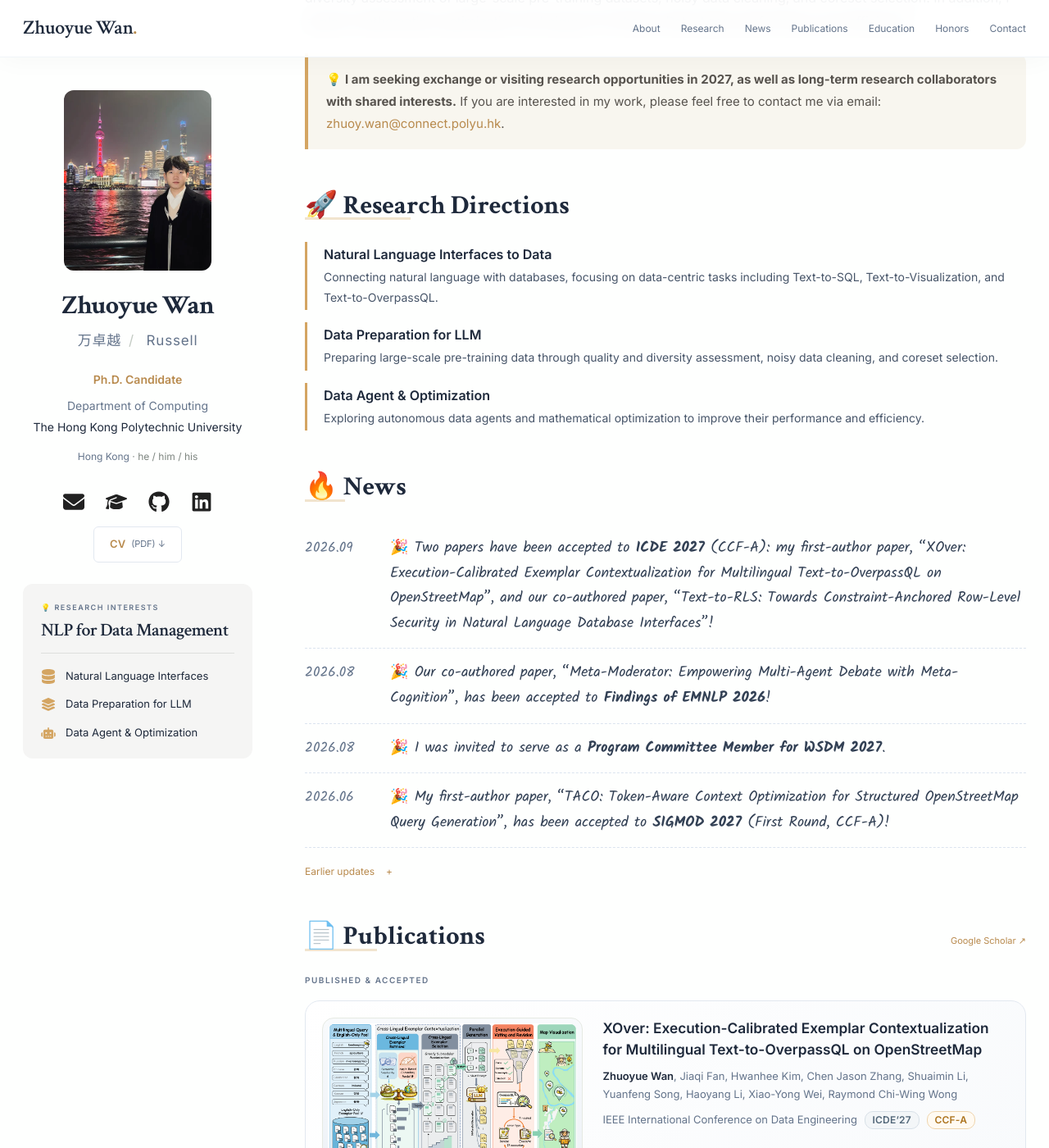
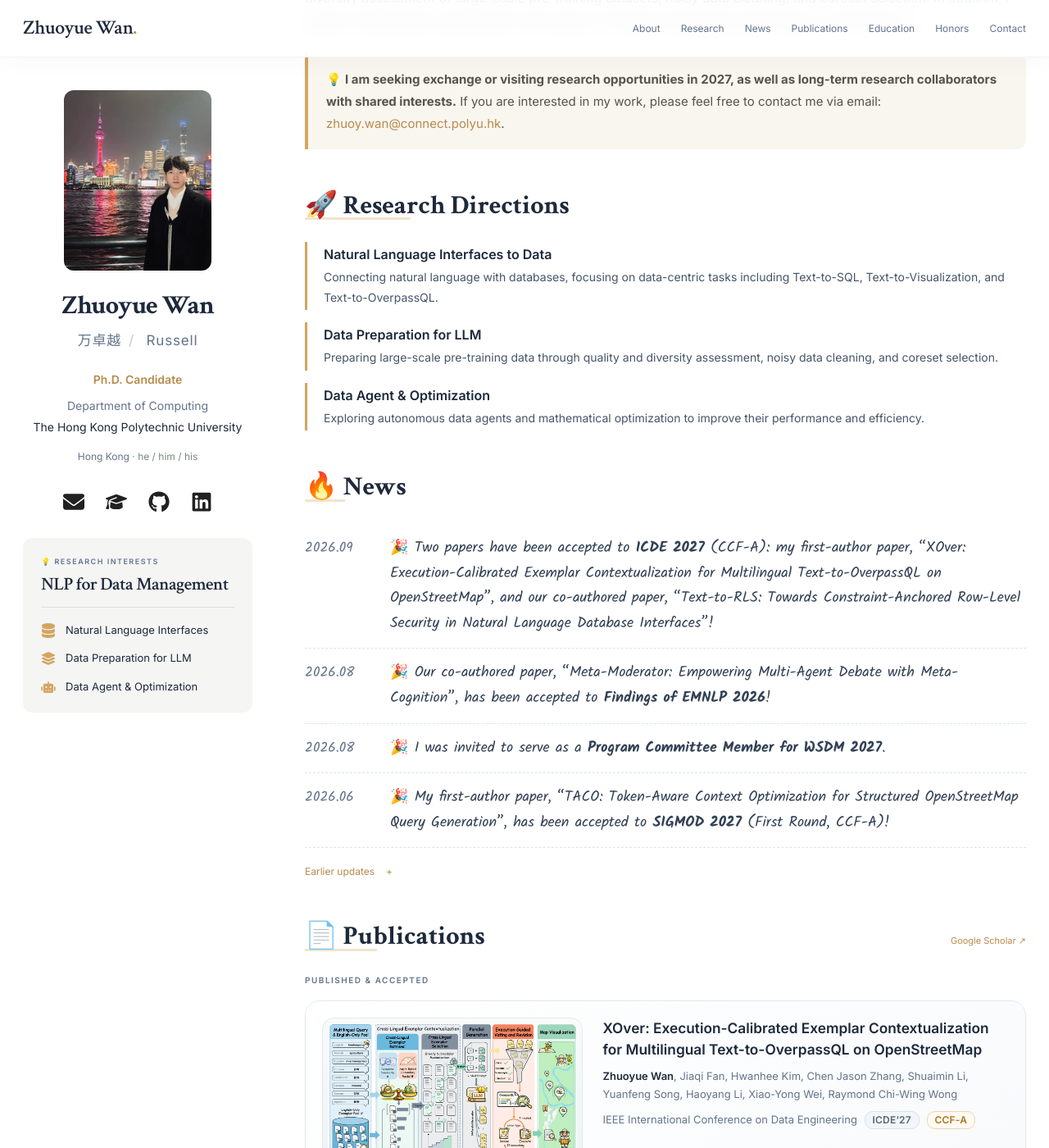
Before and after one commit to zwanah/zwanah.github.io, a Jekyll site: the page built from _pages/about.md, in a window 1280 px wide and 1400 px high, scrolled down 390 px. Shown: the whole window at 82% size. Built offline with Jekyll 4.4.1, drawn with Linux system fonts in a browser that asks for light colours.

Commit message:
Remove public CV pending local review

```diff
--- a/_layouts/academic.html
+++ b/_layouts/academic.html
@@ -38,7 +38,6 @@
         <div class="profile-links social-links" aria-label="Contact and academic profiles">
           <a class="social-btn" href="mailto:{{ site.author.email }}" aria-label="Email" title="Email"><img src="{{ '/assets/images/icons/envelope.svg' | relative_url }}" alt="" width="26" height="26"></a><a class="social-btn" href="{{ site.author.googlescholar }}" aria-label="Scholar" title="Scholar"><img src="{{ '/assets/images/icons/graduation-cap.svg' | relative_url }}" alt="" width="26" height="26"></a><a class="social-btn" href="https://github.com/{{ site.author.github }}" aria-label="GitHub" title="GitHub"><img src="{{ '/assets/images/icons/github.svg' | relative_url }}" alt="" width="26" height="26"></a><a class="social-btn" href="https://www.linkedin.com/in/{{ site.author.linkedin }}" aria-label="LinkedIn" title="LinkedIn"><img src="{{ '/assets/images/icons/linkedin.svg' | relative_url }}" alt="" width="26" height="26"></a>
         </div>
-        <a class="profile-cv-link" href="{{ '/files/Zhuoyue_Wan_CV.pdf' | relative_url }}" download="Zhuoyue_Wan_CV.pdf">CV <span>(PDF) ↓</span></a>
       </div>
       <section class="research-card" aria-labelledby="research-heading"><p class="group-label">💡 RESEARCH INTERESTS</p><h2 id="research-heading">NLP for Data Management</h2><ul><li><span class="topic-icon" aria-hidden="true" style="--topic-icon:url('{{ '/assets/images/icons/database.svg' | relative_url }}')"></span><span>Natural Language Interfaces</span></li><li><span class="topic-icon" aria-hidden="true" style="--topic-icon:url('{{ '/assets/images/icons/layer-group.svg' | relative_url }}')"></span><span>Data Preparation for LLM</span></li><li><span class="topic-icon" aria-hidden="true" style="--topic-icon:url('{{ '/assets/images/icons/robot.svg' | relative_url }}')"></span><span>Data Agent & Optimization</span></li></ul></section>
     </aside>
--- a/assets/css/academic.css
+++ b/assets/css/academic.css
@@ -27,9 +27,6 @@ h1 { font:400 32px/1.2 var(--serif); letter-spacing:-.8px; }
 .profile-location { font-size:11px; color:var(--muted); margin-top:13px; }
 .profile-location span { color:#7e8680; }
 .profile-links { display:flex; justify-content:center; flex-wrap:wrap; gap:10px 18px; margin-top:19px; padding-top:17px; border-top:1px solid var(--line); font-size:11px; font-weight:600; }
-.profile-cv-link { display:inline-flex; align-items:center; justify-content:center; gap:7px; min-height:44px; margin-top:12px; padding:7px 19px; border:1px solid var(--line); border-radius:6px; background:#fff; color:var(--accent); font-size:13px; font-weight:600; }
-.profile-cv-link span { color:var(--muted); font-size:11px; font-weight:400; }
-.profile-cv-link:hover { border-color:var(--accent); text-decoration:none; }
 .research-card { padding:20px; margin-top:26px; border:1px solid #e2e8df; border-radius:7px; background:#f0f3ed; }
 .group-label { font:600 10px/1.6 var(--sans); letter-spacing:1.5px; color:var(--muted); margin-bottom:17px; }
 .research-card .group-label { font-size:9px; margin-bottom:7px; }
```
Also changed, not shown: 1 other file.
